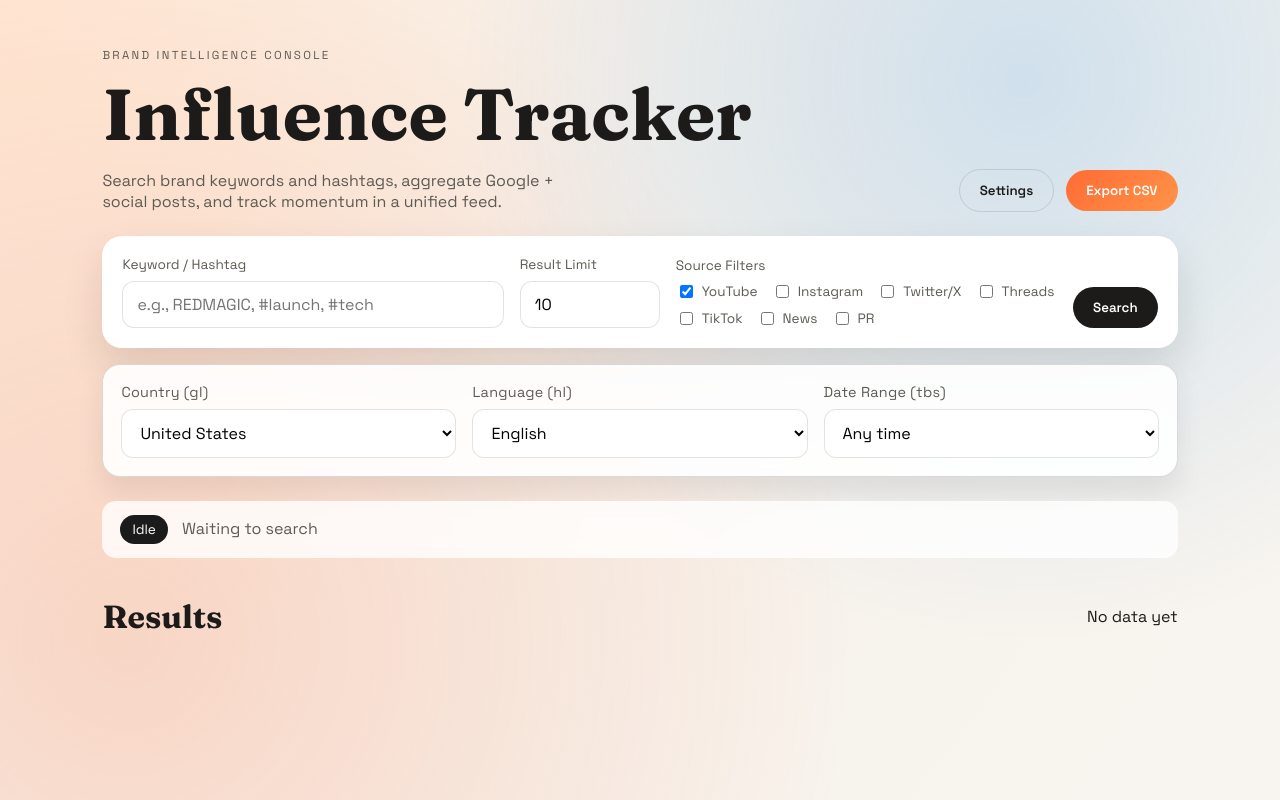
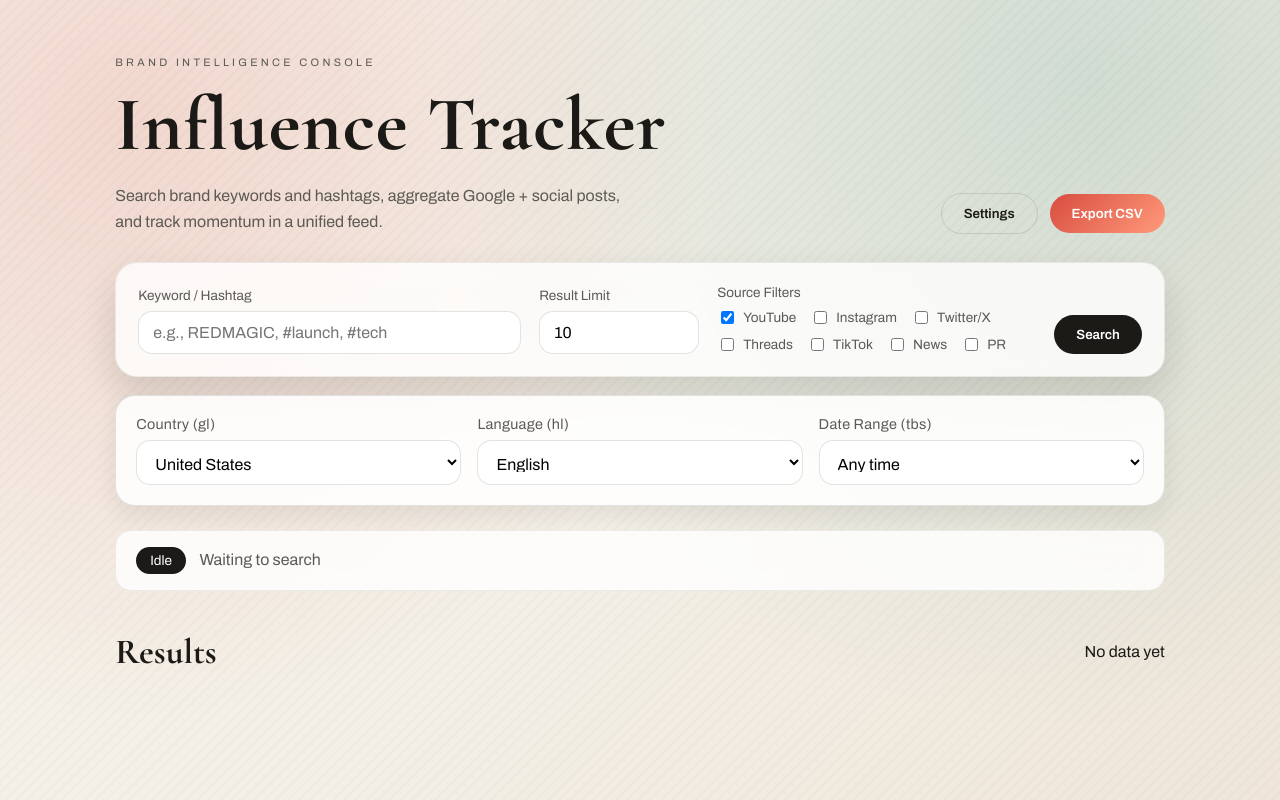
Before and after one commit to russellliu-bit/influence-tracker, a website: page index.html in a window 1280 px wide. Drawn offline with nearby package versions, Linux system fonts and the light colour scheme.

Commit message:
Refresh visual design style

```diff
--- a/docs/styles.css
+++ b/docs/styles.css
@@ -1,14 +1,15 @@
 :root {
   color-scheme: light;
-  --bg: #f7f1ea;
-  --bg-deep: #f0e4d4;
-  --ink: #1c1b1a;
-  --muted: #5e5a54;
-  --accent: #ff6b35;
-  --accent-2: #1f8eed;
+  --bg: #f3efe6;
+  --bg-deep: #e6ddcc;
+  --ink: #1b1a16;
+  --muted: #5c5a54;
+  --accent: #d84c3f;
+  --accent-2: #1f7a6b;
   --card: #ffffff;
-  --stroke: rgba(28, 27, 26, 0.12);
-  --shadow: 0 20px 40px rgba(23, 19, 14, 0.12);
+  --stroke: rgba(27, 26, 22, 0.12);
+  --shadow: 0 18px 36px rgba(20, 18, 12, 0.14);
+  --shadow-soft: 0 10px 24px rgba(20, 18, 12, 0.08);
 }
 
 * {
@@ -17,9 +18,12 @@
 
 body {
   margin: 0;
-  font-family: "Space Grotesk", "Noto Sans SC", sans-serif;
+  font-family: "Archivo", "Noto Sans", sans-serif;
   color: var(--ink);
-  background: radial-gradient(circle at top left, #ffe7d4 0%, var(--bg) 45%, #f8f5f0 100%);
+  background:
+    radial-gradient(circle at 10% 15%, rgba(216, 76, 63, 0.16), transparent 45%),
+    radial-gradient(circle at 85% 10%, rgba(31, 122, 107, 0.16), transparent 50%),
+    linear-gradient(135deg, #f7f3eb 0%, var(--bg) 55%, #efe6d9 100%);
   min-height: 100vh;
 }
 
@@ -27,60 +31,70 @@ body {
   position: fixed;
   inset: 0;
   background:
-    radial-gradient(circle at 80% 10%, rgba(31, 142, 237, 0.18), transparent 45%),
-    radial-gradient(circle at 10% 80%, rgba(255, 107, 53, 0.2), transparent 55%);
+    repeating-linear-gradient(
+      135deg,
+      rgba(27, 26, 22, 0.02) 0,
+      rgba(27, 26, 22, 0.02) 2px,
+      transparent 2px,
+      transparent 8px
+    );
   pointer-events: none;
   z-index: -1;
 }
 
 .hero {
-  padding: 48px 8vw 24px;
-  display: flex;
-  flex-wrap: wrap;
-  gap: 24px;
-  justify-content: space-between;
-  align-items: flex-end;
+  padding: 56px 9vw 28px;
+  display: grid;
+  grid-template-columns: minmax(280px, 1.2fr) minmax(240px, 0.8fr);
+  gap: 28px;
+  align-items: end;
 }
 
 .hero-inner h1 {
-  font-family: "Fraunces", serif;
-  font-size: clamp(2.5rem, 6vw, 4.5rem);
-  margin: 8px 0 12px;
+  font-family: "Cormorant Garamond", serif;
+  font-size: clamp(2.6rem, 6vw, 4.8rem);
+  letter-spacing: 0.01em;
+  margin: 10px 0 12px;
 }
 
 .eyebrow {
   text-transform: uppercase;
-  letter-spacing: 0.2em;
-  font-size: 0.72rem;
+  letter-spacing: 0.3em;
+  font-size: 0.68rem;
   color: var(--muted);
   margin: 0;
 }
 
 .subtitle {
-  max-width: 480px;
+  max-width: 520px;
   color: var(--muted);
   margin: 0;
+  font-size: 1rem;
+  line-height: 1.6;
 }
 
 .hero-actions {
   display: flex;
   gap: 12px;
   align-items: center;
+  justify-content: flex-end;
 }
 
 main {
-  padding: 0 8vw 64px;
+  padding: 0 9vw 72px;
 }
 
 .search-panel {
   display: grid;
-  grid-template-columns: minmax(240px, 1fr) 140px minmax(280px, 1fr) auto;
-  gap: 16px;
+  grid-template-columns: minmax(240px, 1.2fr) 160px minmax(280px, 1fr) auto;
+  gap: 18px;
   align-items: end;
-  background: var(--card);
-  padding: 20px;
-  border-radius: 20px;
+  background: rgba(255, 255, 255, 0.8);
+  padding: 22px;
+  border-radius: 22px;
   box-shadow: var(--shadow);
+  border: 1px solid rgba(27, 26, 22, 0.08);
+  backdrop-filter: blur(10px);
 }
 
 .input-group {
@@ -103,16 +117,16 @@ main {
 }
 
 .advanced-filters {
-  margin-top: 16px;
+  margin-top: 18px;
   display: grid;
   grid-template-columns: repeat(auto-fit, minmax(200px, 1fr));
   gap: 16px;
-  background: rgba(255, 255, 255, 0.9);
-  padding: 18px;
-  border-radius: 18px;
-  border: 1px solid rgba(28, 27, 26, 0.16);
-  box-shadow: 0 16px 28px rgba(23, 19, 14, 0.08);
-  backdrop-filter: blur(8px);
+  background: rgba(255, 255, 255, 0.88);
+  padding: 20px;
+  border-radius: 20px;
+  border: 1px solid rgba(27, 26, 22, 0.12);
+  box-shadow: var(--shadow-soft);
+  backdrop-filter: blur(12px);
 }
 
 .advanced-filters label {
@@ -122,7 +136,7 @@ main {
 
 .advanced-filters select {
   padding: 12px 14px;
-  border-radius: 12px;
+  border-radius: 14px;
   border: 1px solid var(--stroke);
   background: #fff;
   font-size: 1rem;
@@ -130,7 +144,7 @@ main {
 }
 
 .advanced-filters select:focus {
-  outline: 2px solid rgba(31, 142, 237, 0.3);
+  outline: 2px solid rgba(31, 122, 107, 0.25);
   border-color: transparent;
 }
 
@@ -141,7 +155,7 @@ label {
 
 input {
   padding: 12px 14px;
-  border-radius: 12px;
+  border-radius: 14px;
   border: 1px solid var(--stroke);
   background: #fff;
   font-size: 1rem;
@@ -149,14 +163,14 @@ input {
 }
 
 input:focus {
-  outline: 2px solid rgba(31, 142, 237, 0.3);
+  outline: 2px solid rgba(216, 76, 63, 0.2);
   border-color: transparent;
 }
 
 .btn {
   border: none;
   border-radius: 999px;
-  padding: 12px 20px;
+  padding: 12px 22px;
   font-weight: 600;
   font-family: inherit;
   cursor: pointer;
@@ -164,8 +178,8 @@ input:focus {
 }
 
 .btn:hover {
-  transform: translateY(-1px);
-  box-shadow: 0 12px 24px rgba(0, 0, 0, 0.12);
+  transform: translateY(-2px);
+  box-shadow: 0 14px 28px rgba(0, 0, 0, 0.12);
 }
 
 .btn.primary {
@@ -174,7 +188,7 @@ input:focus {
 }
 
 .btn.accent {
-  background: linear-gradient(135deg, var(--accent), #ff9448);
+  background: linear-gradient(135deg, var(--accent), #ff9a7b);
   color: #fff;
 }
 
@@ -186,23 +200,24 @@ input:focus {
 
 .status-bar {
   margin-top: 24px;
-  padding: 14px 18px;
-  border-radius: 14px;
-  background: rgba(255, 255, 255, 0.8);
+  padding: 16px 20px;
+  border-radius: 16px;
+  background: rgba(255, 255, 255, 0.82);
   display: flex;
   justify-content: space-between;
   align-items: center;
-  backdrop-filter: blur(8px);
+  backdrop-filter: blur(10px);
   gap: 16px;
+  border: 1px solid rgba(27, 26, 22, 0.08);
 }
 
 .status-pill {
   display: inline-flex;
   align-items: center;
   gap: 6px;
-  background: #1b1b1b;
+  background: #1c1a17;
   color: #fff;
-  padding: 6px 12px;
+  padding: 6px 14px;
   border-radius: 999px;
   font-size: 0.85rem;
 }
@@ -218,7 +233,7 @@ input:focus {
 }
 
 .results {
-  margin-top: 32px;
+  margin-top: 36px;
 }
 
 .results-header {
@@ -230,29 +245,35 @@ input:focus {
 
 .results-header h2 {
   margin: 0;
-  font-family: "Fraunces", serif;
-  font-size: 2rem;
+  font-family: "Cormorant Garamond", serif;
+  font-size: 2.2rem;
 }
 
 .results-grid {
   display: grid;
   grid-template-columns: repeat(auto-fit, minmax(260px, 1fr));
-  gap: 20px;
+  gap: 22px;
 }
 
 .result-card {
   background: var(--card);
-  border-radius: 20px;
+  border-radius: 22px;
   overflow: hidden;
   box-shadow: var(--shadow);
   display: flex;
   flex-direction: column;
   min-height: 300px;
-  animation: fadeInUp 0.5s ease forwards;
+  animation: fadeInUp 0.6s ease forwards;
+  border: 1px solid rgba(27, 26, 22, 0.08);
+}
+
+.result-card:hover {
+  transform: translateY(-4px);
+  box-shadow: 0 22px 42px rgba(20, 18, 12, 0.2);
 }
 
 .card-media {
-  background: linear-gradient(135deg, #ffe0cf, #f4f2ff);
+  background: linear-gradient(135deg, #f7d7c4, #e1efe8);
   min-height: 140px;
   position: relative;
 }
@@ -269,11 +290,11 @@ input:focus {
   display: flex;
   align-items: center;
   justify-content: center;
-  font-family: "Fraunces", serif;
-  font-size: 1.4rem;
+  font-family: "Cormorant Garamond", serif;
+  font-size: 1.5rem;
   text-transform: uppercase;
   letter-spacing: 0.08em;
-  color: rgba(28, 27, 26, 0.6);
+  color: rgba(27, 26, 22, 0.6);
 }
 
 .card-body {
@@ -298,14 +319,14 @@ input:focus {
 
 .card-title {
   margin: 0;
-  font-size: 1.1rem;
+  font-size: 1.12rem;
 }
 
 .card-desc {
   margin: 0;
   color: var(--muted);
-  font-size: 0.9rem;
-  line-height: 1.4;
+  font-size: 0.92rem;
+  line-height: 1.5;
   display: -webkit-box;
   -webkit-line-clamp: 3;
   -webkit-box-orient: vertical;
@@ -328,7 +349,7 @@ input:focus {
 }
 
 .stat-pill {
-  background: #11110f;
+  background: #191816;
   color: #fff;
   padding: 6px 10px;
   border-radius: 999px;
@@ -337,33 +358,33 @@ input:focus {
 }
 
 .stat-pill.light {
-  background: #f0e7da;
+  background: #efe6d9;
   color: var(--ink);
 }
 
 .chip {
-  background: #f6efe5;
+  background: #f4ede2;
   padding: 6px 12px;
   border-radius: 999px;
-  font-size: 0.75rem;
+  font-size: 0.72rem;
   text-transform: uppercase;
   letter-spacing: 0.08em;
 }
 
 .chip-youtube {
-  background: #ffe1df;
+  background: #ffe1de;
   color: #a6120e;
 }
 
 .chip-instagram {
-  background: linear-gradient(135deg, #fdf1d6, #f9d1ff);
+  background: linear-gradient(135deg, #f7edd1, #f1c4ff);
   color: #6f1e74;
 }
 
 .chip-x,
 .chip-twitter {
-  background: #e5f3ff;
-  color: #0a4b78;
+  background: #e4f3f0;
+  color: #0b4b4b;
 }
 
 .chip-threads {
@@ -383,7 +404,7 @@ input:focus {
 }
 
 .chip-pr {
-  background: #fff4da;
+  background: #fff2d7;
   color: #7a4b00;
 }
 
@@ -488,7 +509,7 @@ footer {
 @keyframes fadeInUp {
   from {
     opacity: 0;
-    transform: translateY(12px);
+    transform: translateY(14px);
   }
   to {
     opacity: 1;
@@ -502,8 +523,7 @@ footer {
   }
 
   .hero {
-    flex-direction: column;
-    align-items: flex-start;
+    grid-template-columns: 1fr;
   }
 
   .hero-actions {
--- a/index.html
+++ b/index.html
@@ -7,7 +7,7 @@
     <link rel="preconnect" href="https://fonts.googleapis.com" />
     <link rel="preconnect" href="https://fonts.gstatic.com" crossorigin />
     <link
-      href="https://fonts.googleapis.com/css2?family=Fraunces:wght@400;600;700&family=Space+Grotesk:wght@400;500;600;700&display=swap"
+      href="https://fonts.googleapis.com/css2?family=Archivo:wght@400;500;600;700&family=Cormorant+Garamond:wght@400;600;700&display=swap"
       rel="stylesheet"
     />
     <link rel="stylesheet" href="styles.css" />
--- a/styles.css
+++ b/styles.css
@@ -1,14 +1,15 @@
 :root {
   color-scheme: light;
-  --bg: #f7f1ea;
-  --bg-deep: #f0e4d4;
-  --ink: #1c1b1a;
-  --muted: #5e5a54;
-  --accent: #ff6b35;
-  --accent-2: #1f8eed;
+  --bg: #f3efe6;
+  --bg-deep: #e6ddcc;
+  --ink: #1b1a16;
+  --muted: #5c5a54;
+  --accent: #d84c3f;
+  --accent-2: #1f7a6b;
   --card: #ffffff;
-  --stroke: rgba(28, 27, 26, 0.12);
-  --shadow: 0 20px 40px rgba(23, 19, 14, 0.12);
+  --stroke: rgba(27, 26, 22, 0.12);
+  --shadow: 0 18px 36px rgba(20, 18, 12, 0.14);
+  --shadow-soft: 0 10px 24px rgba(20, 18, 12, 0.08);
 }
 
 * {
@@ -17,9 +18,12 @@
 
 body {
   margin: 0;
-  font-family: "Space Grotesk", "Noto Sans SC", sans-serif;
+  font-family: "Archivo", "Noto Sans", sans-serif;
   color: var(--ink);
-  background: radial-gradient(circle at top left, #ffe7d4 0%, var(--bg) 45%, #f8f5f0 100%);
+  background:
+    radial-gradient(circle at 10% 15%, rgba(216, 76, 63, 0.16), transparent 45%),
+    radial-gradient(circle at 85% 10%, rgba(31, 122, 107, 0.16), transparent 50%),
+    linear-gradient(135deg, #f7f3eb 0%, var(--bg) 55%, #efe6d9 100%);
   min-height: 100vh;
 }
 
@@ -27,60 +31,70 @@ body {
   position: fixed;
   inset: 0;
   background:
-    radial-gradient(circle at 80% 10%, rgba(31, 142, 237, 0.18), transparent 45%),
-    radial-gradient(circle at 10% 80%, rgba(255, 107, 53, 0.2), transparent 55%);
+    repeating-linear-gradient(
+      135deg,
+      rgba(27, 26, 22, 0.02) 0,
+      rgba(27, 26, 22, 0.02) 2px,
+      transparent 2px,
+      transparent 8px
+    );
   pointer-events: none;
   z-index: -1;
 }
 
 .hero {
-  padding: 48px 8vw 24px;
-  display: flex;
-  flex-wrap: wrap;
-  gap: 24px;
-  justify-content: space-between;
-  align-items: flex-end;
+  padding: 56px 9vw 28px;
+  display: grid;
+  grid-template-columns: minmax(280px, 1.2fr) minmax(240px, 0.8fr);
+  gap: 28px;
+  align-items: end;
 }
 
 .hero-inner h1 {
-  font-family: "Fraunces", serif;
-  font-size: clamp(2.5rem, 6vw, 4.5rem);
-  margin: 8px 0 12px;
+  font-family: "Cormorant Garamond", serif;
+  font-size: clamp(2.6rem, 6vw, 4.8rem);
+  letter-spacing: 0.01em;
+  margin: 10px 0 12px;
 }
 
 .eyebrow {
   text-transform: uppercase;
-  letter-spacing: 0.2em;
-  font-size: 0.72rem;
+  letter-spacing: 0.3em;
+  font-size: 0.68rem;
   color: var(--muted);
   margin: 0;
 }
 
 .subtitle {
-  max-width: 480px;
+  max-width: 520px;
   color: var(--muted);
   margin: 0;
+  font-size: 1rem;
+  line-height: 1.6;
 }
 
 .hero-actions {
   display: flex;
   gap: 12px;
   align-items: center;
+  justify-content: flex-end;
 }
 
 main {
-  padding: 0 8vw 64px;
+  padding: 0 9vw 72px;
 }
 
 .search-panel {
   display: grid;
-  grid-template-columns: minmax(240px, 1fr) 140px minmax(280px, 1fr) auto;
-  gap: 16px;
+  grid-template-columns: minmax(240px, 1.2fr) 160px minmax(280px, 1fr) auto;
+  gap: 18px;
   align-items: end;
-  background: var(--card);
-  padding: 20px;
-  border-radius: 20px;
+  background: rgba(255, 255, 255, 0.8);
+  padding: 22px;
+  border-radius: 22px;
   box-shadow: var(--shadow);
+  border: 1px solid rgba(27, 26, 22, 0.08);
+  backdrop-filter: blur(10px);
 }
 
 .input-group {
@@ -103,16 +117,16 @@ main {
 }
 
 .advanced-filters {
-  margin-top: 16px;
+  margin-top: 18px;
   display: grid;
   grid-template-columns: repeat(auto-fit, minmax(200px, 1fr));
   gap: 16px;
-  background: rgba(255, 255, 255, 0.9);
-  padding: 18px;
-  border-radius: 18px;
-  border: 1px solid rgba(28, 27, 26, 0.16);
-  box-shadow: 0 16px 28px rgba(23, 19, 14, 0.08);
-  backdrop-filter: blur(8px);
+  background: rgba(255, 255, 255, 0.88);
+  padding: 20px;
+  border-radius: 20px;
+  border: 1px solid rgba(27, 26, 22, 0.12);
+  box-shadow: var(--shadow-soft);
+  backdrop-filter: blur(12px);
 }
 
 .advanced-filters label {
@@ -122,7 +136,7 @@ main {
 
 .advanced-filters select {
   padding: 12px 14px;
-  border-radius: 12px;
+  border-radius: 14px;
   border: 1px solid var(--stroke);
   background: #fff;
   font-size: 1rem;
@@ -130,7 +144,7 @@ main {
 }
 
 .advanced-filters select:focus {
-  outline: 2px solid rgba(31, 142, 237, 0.3);
+  outline: 2px solid rgba(31, 122, 107, 0.25);
   border-color: transparent;
 }
 
@@ -141,7 +155,7 @@ label {
 
 input {
   padding: 12px 14px;
-  border-radius: 12px;
+  border-radius: 14px;
   border: 1px solid var(--stroke);
   background: #fff;
   font-size: 1rem;
@@ -149,14 +163,14 @@ input {
 }
 
 input:focus {
-  outline: 2px solid rgba(31, 142, 237, 0.3);
+  outline: 2px solid rgba(216, 76, 63, 0.2);
   border-color: transparent;
 }
 
 .btn {
   border: none;
   border-radius: 999px;
-  padding: 12px 20px;
+  padding: 12px 22px;
   font-weight: 600;
   font-family: inherit;
   cursor: pointer;
@@ -164,8 +178,8 @@ input:focus {
 }
 
 .btn:hover {
-  transform: translateY(-1px);
-  box-shadow: 0 12px 24px rgba(0, 0, 0, 0.12);
+  transform: translateY(-2px);
+  box-shadow: 0 14px 28px rgba(0, 0, 0, 0.12);
 }
 
 .btn.primary {
@@ -174,7 +188,7 @@ input:focus {
 }
 
 .btn.accent {
-  background: linear-gradient(135deg, var(--accent), #ff9448);
+  background: linear-gradient(135deg, var(--accent), #ff9a7b);
   color: #fff;
 }
 
@@ -186,23 +200,24 @@ input:focus {
 
 .status-bar {
   margin-top: 24px;
-  padding: 14px 18px;
-  border-radius: 14px;
-  background: rgba(255, 255, 255, 0.8);
+  padding: 16px 20px;
+  border-radius: 16px;
+  background: rgba(255, 255, 255, 0.82);
   display: flex;
   justify-content: space-between;
   align-items: center;
-  backdrop-filter: blur(8px);
+  backdrop-filter: blur(10px);
   gap: 16px;
+  border: 1px solid rgba(27, 26, 22, 0.08);
 }
 
 .status-pill {
   display: inline-flex;
   align-items: center;
   gap: 6px;
-  background: #1b1b1b;
+  background: #1c1a17;
   color: #fff;
-  padding: 6px 12px;
+  padding: 6px 14px;
   border-radius: 999px;
   font-size: 0.85rem;
 }
@@ -218,7 +233,7 @@ input:focus {
 }
 
 .results {
-  margin-top: 32px;
+  margin-top: 36px;
 }
 
 .results-header {
@@ -230,29 +245,35 @@ input:focus {
 
 .results-header h2 {
   margin: 0;
-  font-family: "Fraunces", serif;
-  font-size: 2rem;
+  font-family: "Cormorant Garamond", serif;
+  font-size: 2.2rem;
 }
 
 .results-grid {
   display: grid;
   grid-template-columns: repeat(auto-fit, minmax(260px, 1fr));
-  gap: 20px;
+  gap: 22px;
 }
 
 .result-card {
   background: var(--card);
-  border-radius: 20px;
+  border-radius: 22px;
   overflow: hidden;
   box-shadow: var(--shadow);
   display: flex;
   flex-direction: column;
   min-height: 300px;
-  animation: fadeInUp 0.5s ease forwards;
+  animation: fadeInUp 0.6s ease forwards;
+  border: 1px solid rgba(27, 26, 22, 0.08);
+}
+
+.result-card:hover {
+  transform: translateY(-4px);
+  box-shadow: 0 22px 42px rgba(20, 18, 12, 0.2);
 }
 
 .card-media {
-  background: linear-gradient(135deg, #ffe0cf, #f4f2ff);
+  background: linear-gradient(135deg, #f7d7c4, #e1efe8);
   min-height: 140px;
   position: relative;
 }
@@ -269,11 +290,11 @@ input:focus {
   display: flex;
   align-items: center;
   justify-content: center;
-  font-family: "Fraunces", serif;
-  font-size: 1.4rem;
+  font-family: "Cormorant Garamond", serif;
+  font-size: 1.5rem;
   text-transform: uppercase;
   letter-spacing: 0.08em;
-  color: rgba(28, 27, 26, 0.6);
+  color: rgba(27, 26, 22, 0.6);
 }
 
 .card-body {
@@ -298,14 +319,14 @@ input:focus {
 
 .card-title {
   margin: 0;
-  font-size: 1.1rem;
+  font-size: 1.12rem;
 }
 
 .card-desc {
   margin: 0;
   color: var(--muted);
-  font-size: 0.9rem;
-  line-height: 1.4;
+  font-size: 0.92rem;
+  line-height: 1.5;
   display: -webkit-box;
   -webkit-line-clamp: 3;
   -webkit-box-orient: vertical;
@@ -328,7 +349,7 @@ input:focus {
 }
 
 .stat-pill {
-  background: #11110f;
+  background: #191816;
   color: #fff;
   padding: 6px 10px;
   border-radius: 999px;
@@ -337,33 +358,33 @@ input:focus {
 }
 
 .stat-pill.light {
-  background: #f0e7da;
+  background: #efe6d9;
   color: var(--ink);
 }
 
 .chip {
-  background: #f6efe5;
+  background: #f4ede2;
   padding: 6px 12px;
   border-radius: 999px;
-  font-size: 0.75rem;
+  font-size: 0.72rem;
   text-transform: uppercase;
   letter-spacing: 0.08em;
 }
 
 .chip-youtube {
-  background: #ffe1df;
+  background: #ffe1de;
   color: #a6120e;
 }
 
 .chip-instagram {
-  background: linear-gradient(135deg, #fdf1d6, #f9d1ff);
+  background: linear-gradient(135deg, #f7edd1, #f1c4ff);
   color: #6f1e74;
 }
 
 .chip-x,
 .chip-twitter {
-  background: #e5f3ff;
-  color: #0a4b78;
+  background: #e4f3f0;
+  color: #0b4b4b;
 }
 
 .chip-threads {
@@ -383,7 +404,7 @@ input:focus {
 }
 
 .chip-pr {
-  background: #fff4da;
+  background: #fff2d7;
   color: #7a4b00;
 }
 
@@ -488,7 +509,7 @@ footer {
 @keyframes fadeInUp {
   from {
     opacity: 0;
-    transform: translateY(12px);
+    transform: translateY(14px);
   }
   to {
     opacity: 1;
@@ -502,8 +523,7 @@ footer {
   }
 
   .hero {
-    flex-direction: column;
-    align-items: flex-start;
+    grid-template-columns: 1fr;
   }
 
   .hero-actions {
```
Also changed, not shown: docs/index.html (+1 -1 lines).
